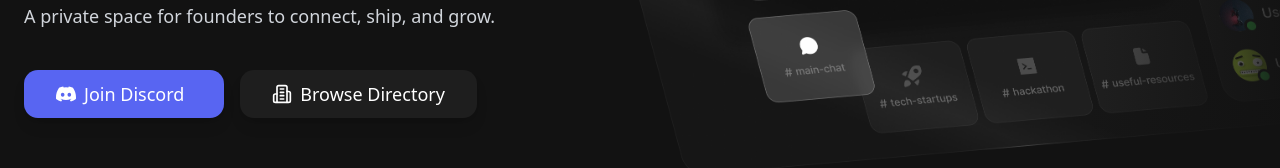
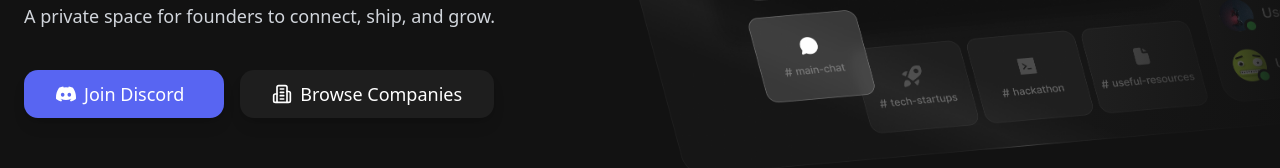
Before and after one commit to techentrepreneurs/website, a Next.js app: page / in a window 1280 px wide. Shown: the part 396-564 px from the top of the page. Built offline with nearby package versions, Linux system fonts and the light colour scheme; no server answers.

Commit message:
Update HeroSection link text from "Browse Directory" to "Browse Companies" for clarity

```diff
--- a/components/sections/HeroSection.tsx
+++ b/components/sections/HeroSection.tsx
@@ -29,7 +29,7 @@ export function HeroSection() {
                 className="inline-flex items-center justify-center gap-2 px-8 py-3 h-12 rounded-xl text-lg font-medium text-foreground bg-secondary hover:bg-secondary/80 transition-colors shadow-lg"
               >
                 <Building2 className="h-5 w-5" />
-                Browse Directory
+                Browse Companies
               </Link>
             </div>
           </div>
```
